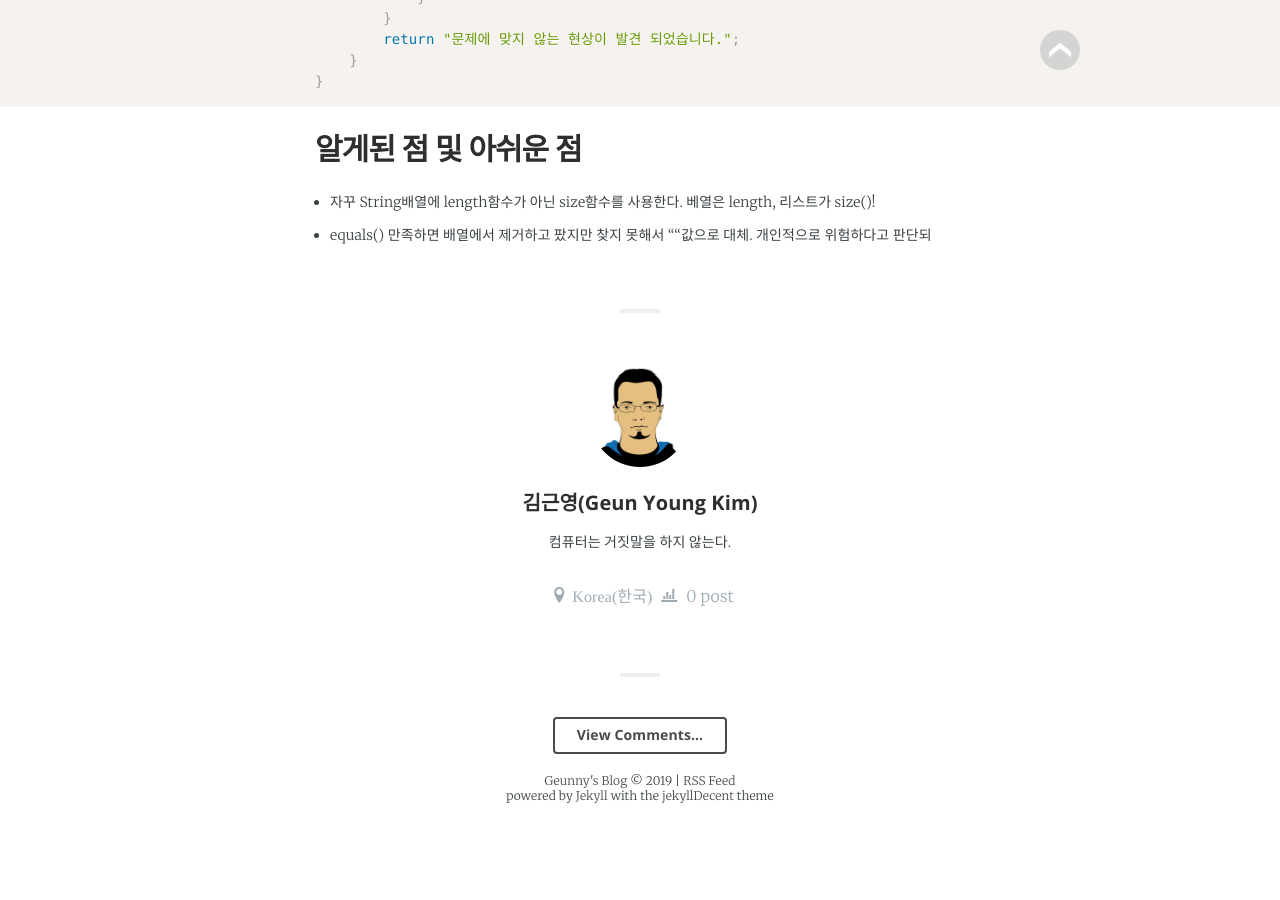
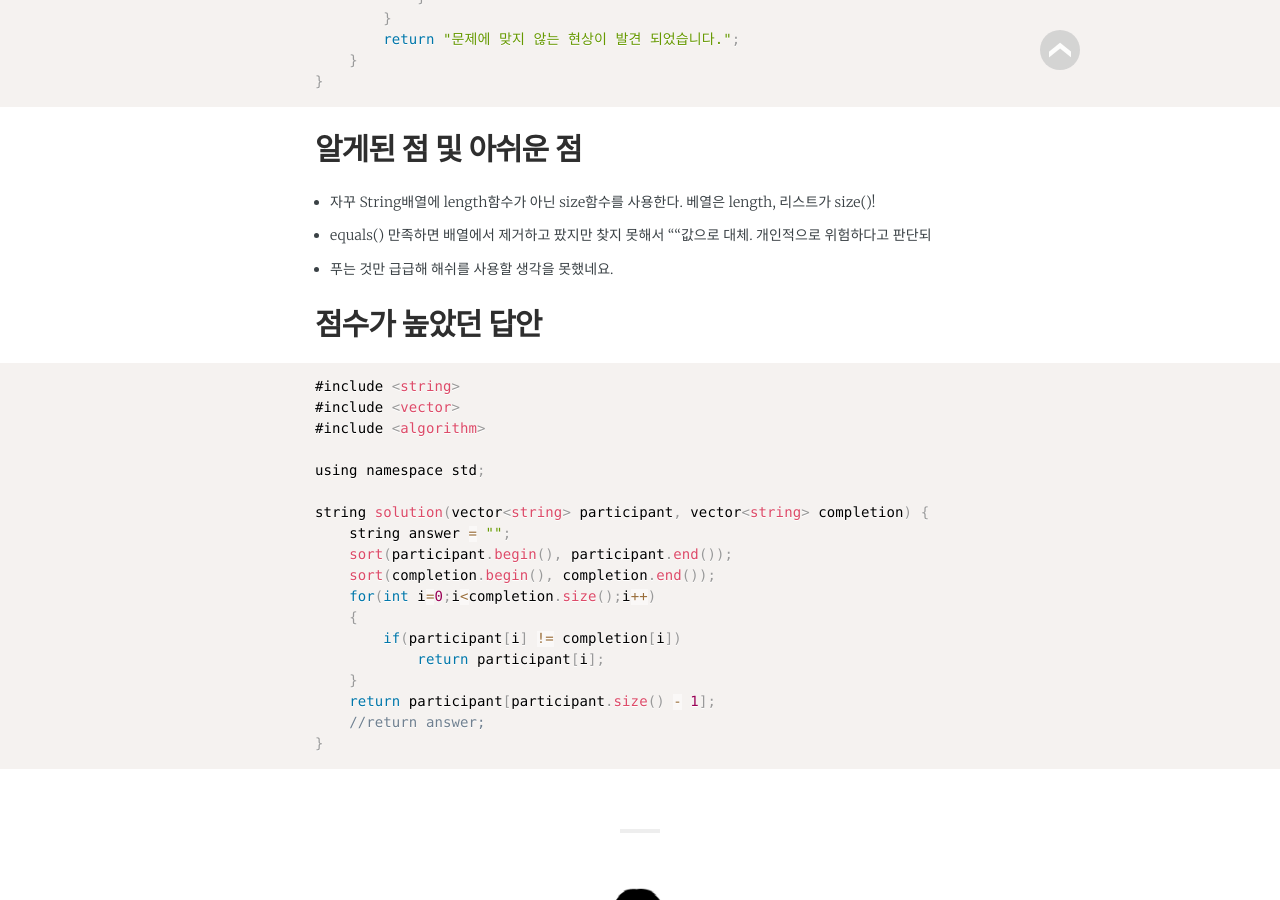
Before and after one commit to jwillmer/jekyllDecent, a Jekyll site: the page built from _posts/2019-02-12-algorithm-hash-1.md, in a window 1280 px wide and 900 px high, scrolled down 1614 px. Built offline with Jekyll 4.4.1, drawn with Linux system fonts in a browser that asks for light colours; some web fonts are replaced; before the commit the page ends 2439 px from its top, so only the background shows below that.

Commit message:
Update 2019-02-12-algorithm-hash-1.md

````diff
--- a/_posts/2019-02-12-algorithm-hash-1.md
+++ b/_posts/2019-02-12-algorithm-hash-1.md
@@ -67,3 +67,27 @@ class Solution {
 
  - 자꾸 String배열에 length함수가 아닌 size함수를 사용한다. 베열은 length, 리스트가 size()!
  - equals() 만족하면 배열에서 제거하고 팠지만 찾지 못해서 ""값으로 대체. 개인적으로 위험하다고 판단되
+ - 푸는 것만 급급해 해쉬를 사용할 생각을 못했네요.
+
+## 점수가 높았던 답안
+
+```java
+#include <string>
+#include <vector>
+#include <algorithm>
+
+using namespace std;
+
+string solution(vector<string> participant, vector<string> completion) {
+    string answer = "";
+    sort(participant.begin(), participant.end());
+    sort(completion.begin(), completion.end());
+    for(int i=0;i<completion.size();i++)
+    {
+        if(participant[i] != completion[i])
+            return participant[i];
+    }
+    return participant[participant.size() - 1];
+    //return answer;
+}
+```
````
